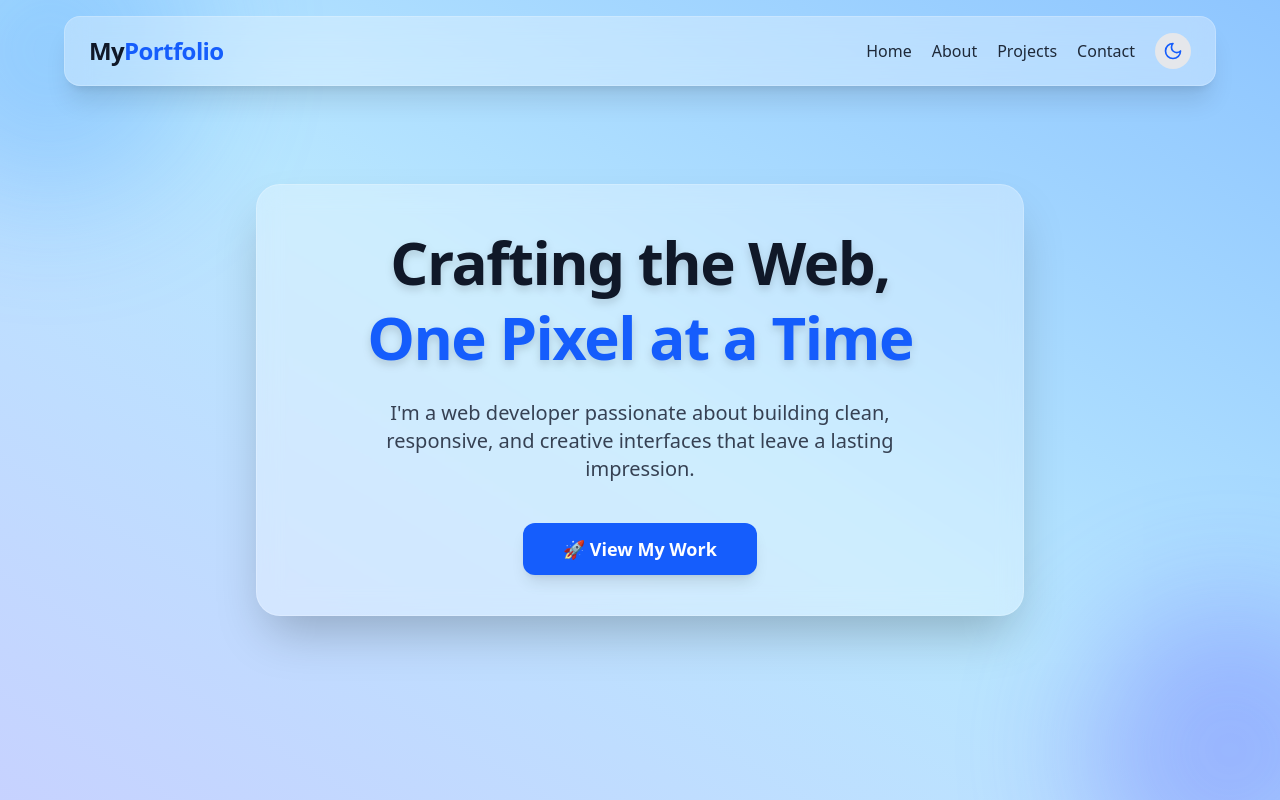
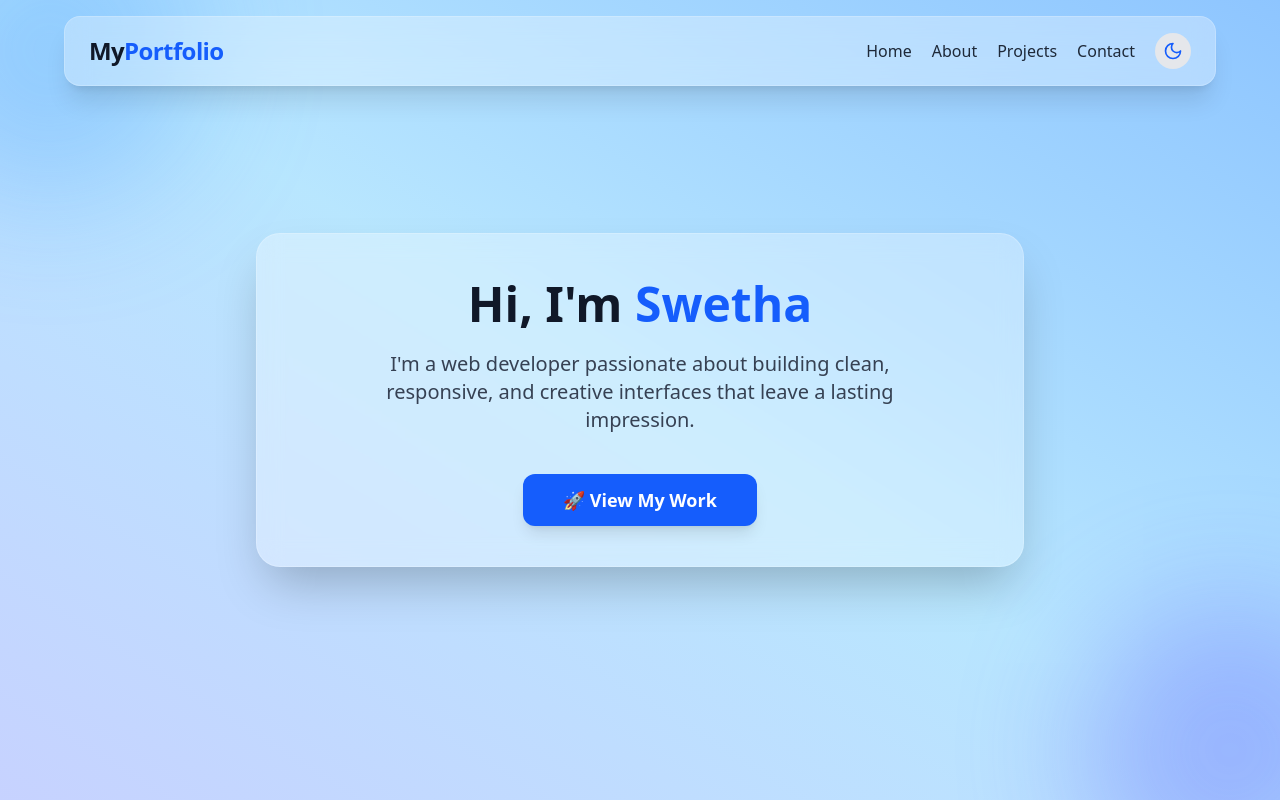
Before and after one commit to SSSwetha25/developer-portfolio, a React (Vite) app: page / in a window 1280 px wide. Built offline with nearby package versions, Linux system fonts and the light colour scheme.

Commit message:
ui enhancements

```diff
--- a/index.html
+++ b/index.html
@@ -2,10 +2,10 @@
 <html lang="en">
   <head>
     <meta charset="UTF-8" />
-    <link rel="icon" type="image/svg+xml" href="/vite.svg" />
+    <link rel="icon" type="image/svg+xml" href="/" />
     <meta name="viewport" content="width=device-width, initial-scale=1.0" />
     <link href="/src/styles.css" rel="stylesheet" />
-    <title>Vite + React</title>
+    <title>Swetha's Developer Portfolio</title>
   </head>
   <body>
     <div id="root"></div>
--- a/src/App.jsx
+++ b/src/App.jsx
@@ -2,6 +2,7 @@ import { BrowserRouter as Router, Routes, Route } from "react-router-dom";
 import { useState, useEffect } from "react";
 import Navbar from "./components/Navbar";
 import Hero from "./components/Hero";
+// import Home from "./components/Home";
 import About from "./components/About";
 import Projects from "./components/Projects";
 import Contact from "./components/Contact";
--- a/src/components/Hero.jsx
+++ b/src/components/Hero.jsx
@@ -10,15 +10,15 @@ export default function Hero() {
 
       {/* Glassmorphism Card */}
       <div className="relative z-10 max-w-3xl w-full bg-white/30 dark:bg-gray-900/30 backdrop-blur-md border border-white/20 dark:border-gray-700/40 shadow-2xl rounded-3xl p-10 text-center">
-        <h1 className="text-4xl md:text-6xl font-extrabold text-gray-900 dark:text-white leading-tight mb-6 drop-shadow-lg tracking-tight">
-          Crafting the Web, <br className="hidden md:block" />
-          <span className="text-blue-600 dark:text-blue-400">One Pixel at a Time</span>
+
+        <h1 className="text-4xl md:text-5xl font-extrabold leading-tight mb-4 text-gray-900 dark:text-white">
+          Hi, I'm <span className="text-blue-600 dark:text-blue-400">Swetha</span>
         </h1>
         <p className="text-lg md:text-xl text-gray-700 dark:text-gray-300 mb-10 max-w-xl mx-auto">
           I'm a web developer passionate about building clean, responsive, and creative interfaces that leave a lasting impression.
         </p>
         <a
-          href="#projects"
+          href="/projects"
           className="inline-block px-10 py-3 bg-blue-600 text-white text-lg font-semibold rounded-xl shadow-lg hover:scale-105 hover:bg-blue-700 dark:hover:bg-blue-500 transform transition-all duration-300"
         >
           🚀 View My Work
```
